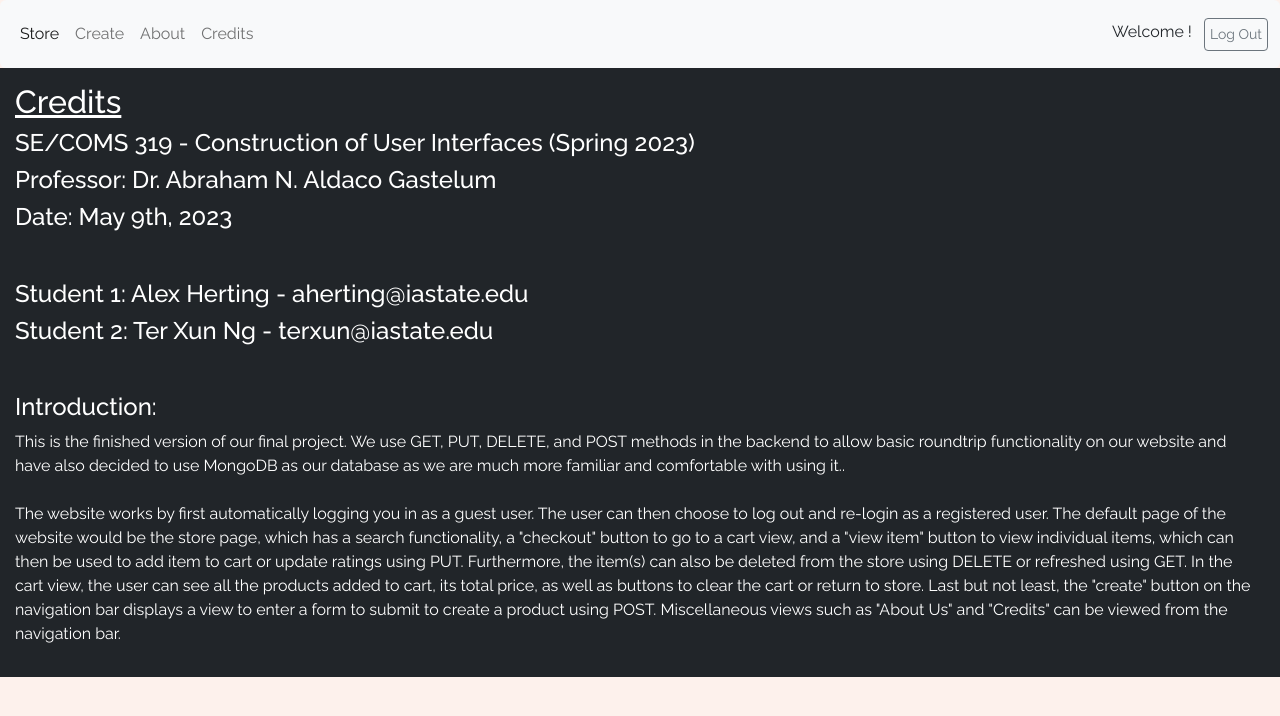
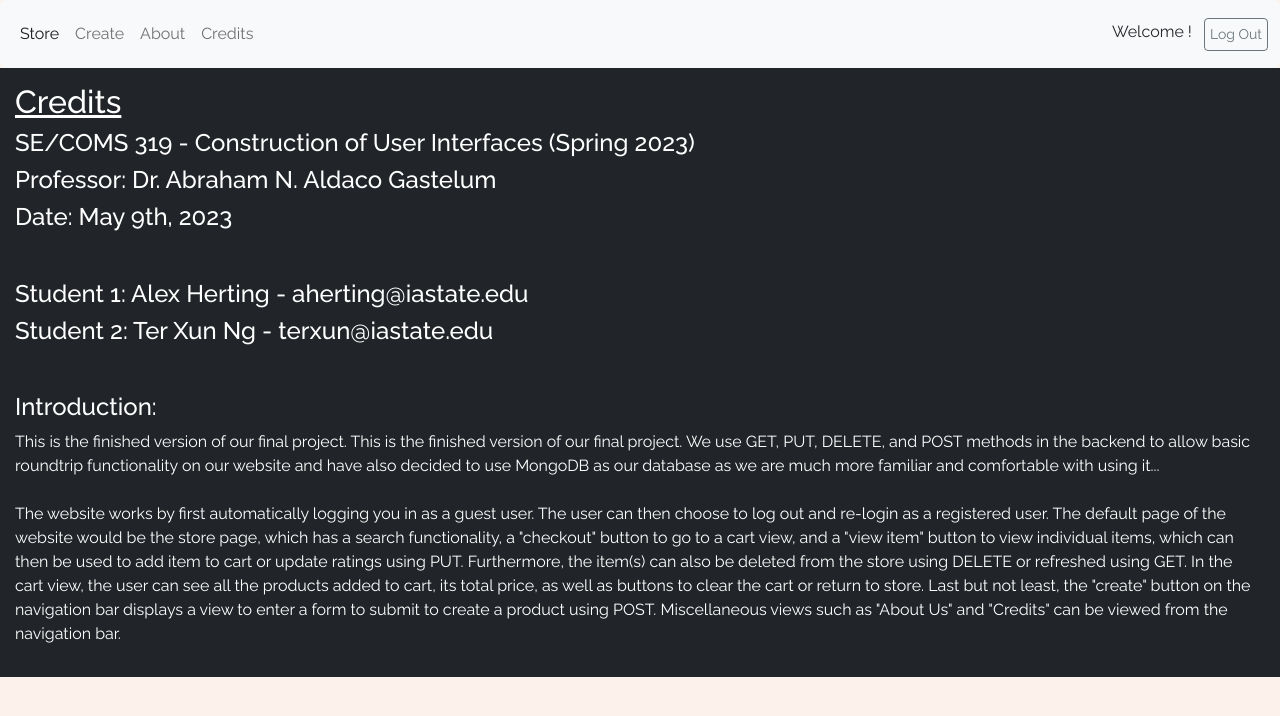
Before and after one commit to AlexHerting/coms319, a React (Create React App) app in the folder Phase2/frontend/: page / in a window 1280 px wide. Both pictures are taken after a click on the link "Credits". Shown: the top 716 px of the page. Built offline with nearby package versions, Linux system fonts and the light colour scheme; no server answers; some icons are missing; the HTML template or start-up script is replaced by a standard one; a web font is replaced by a local one.

Commit message:
final stuff

```diff
--- a/Phase2/frontend/src/Credits.js
+++ b/Phase2/frontend/src/Credits.js
@@ -13,7 +13,7 @@ const Credits = () => {
           <h4>Student 2: Ter Xun Ng - terxun@iastate.edu</h4>
           <p><br></br></p>
           <h4>Introduction:</h4>
-          <p>This is the finished version of our final project. We use GET, PUT, DELETE, and POST methods in the backend to allow basic roundtrip functionality on our website and have also decided to use MongoDB as our database as we are much more familiar and comfortable with using it..<br></br>
+          <p>This is the finished version of our final project. This is the finished version of our final project. We use GET, PUT, DELETE, and POST methods in the backend to allow basic roundtrip functionality on our website and have also decided to use MongoDB as our database as we are much more familiar and comfortable with using it...<br></br>
           <br></br>
           The website works by first automatically logging you in as a guest user. The user can then choose to log out and re-login as a registered user. The default page of the website would be the
           store page, which has a search functionality, a "checkout" button to go to a cart view, and a "view item" button to view individual items, which can then be used to add item
--- a/Phase2/frontend/src/Display4.js
+++ b/Phase2/frontend/src/Display4.js
@@ -101,7 +101,7 @@ const Display4 = ({ onLoginSuccess, handleLogSuccess }) => {
                 <i class="button__icon fas fa-chevron-right"></i>
               </button>
               <button class="button login__submit" onClick={handleCreateAccountSubmit}>
-                <span class="button__text">Guest User</span>
+                <span class="button__text">New User</span>
                 <i class="button__icon fas fa-chevron-right"></i>
               </button>
             </form>
```
